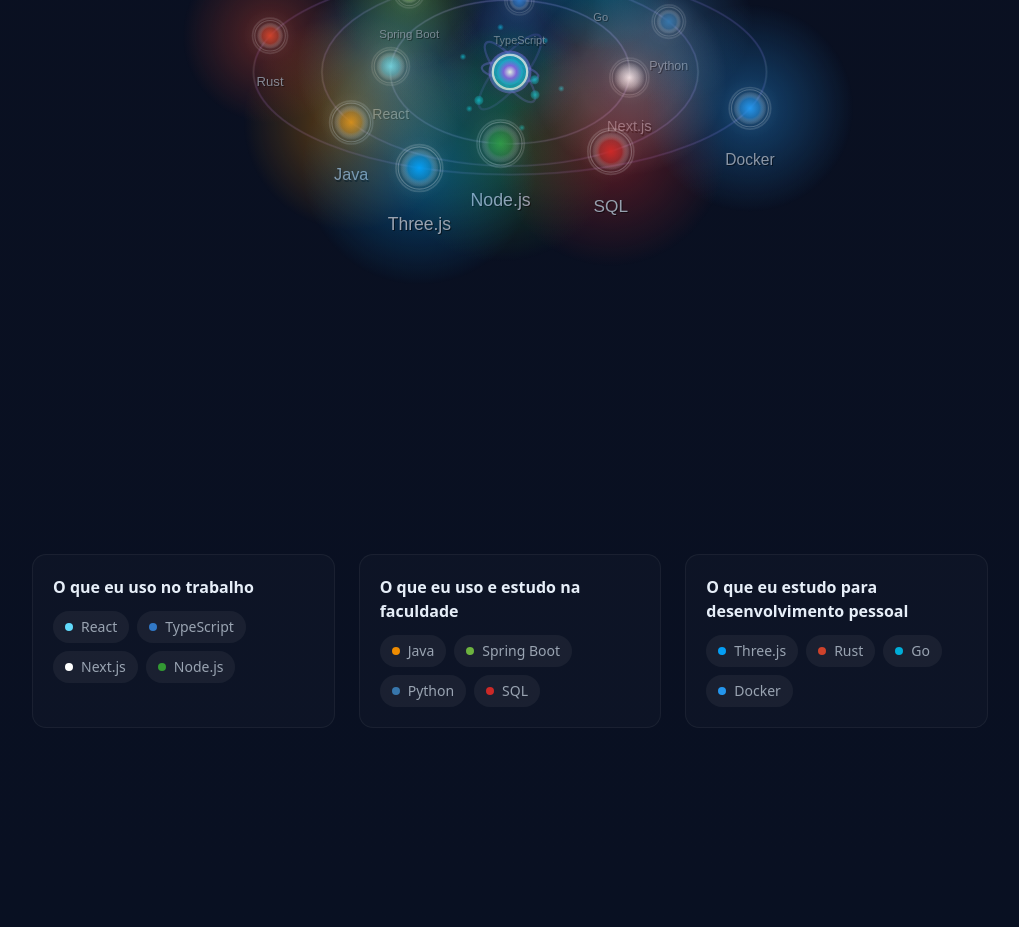
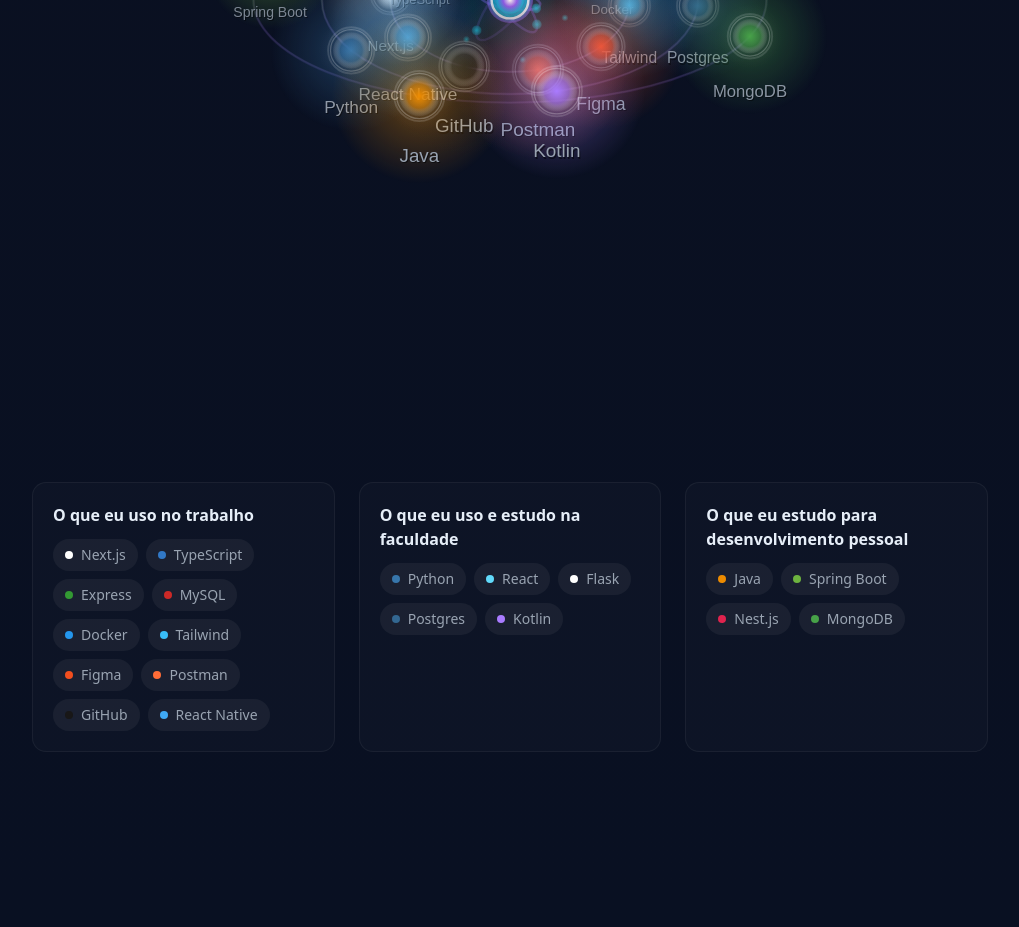
Before and after one commit to WallyssonSousa/my-portfolio, a Next.js app: page / in a window 1280 px wide. Shown: the part 1386-2313 px from the top of the page, without its empty margins (130-1149 px from the left). Built offline with nearby package versions, Linux system fonts and the light colour scheme.

Commit message:
Feat: Adicionando as stacks, e atualizando tamanho do brilho dos elementos

```diff
--- a/components/stacks.tsx
+++ b/components/stacks.tsx
@@ -42,10 +42,17 @@
     {
       title: "O que eu uso no trabalho",
       techs: [
-        { name: "React", color: "#61DAFB", shadowColor: "rgba(97, 218, 251, 0.4)" },
+        { name: "Next.js", color: "#FFFFFF", shadowColor: "rgba(255, 255, 255, 0.3)" },
         { name: "TypeScript", color: "#3178C6", shadowColor: "rgba(49, 120, 198, 0.4)" },
-        { name: "Next.js", color: "#FFFFFF", shadowColor: "rgba(255, 255, 255, 0.3)" },
-        { name: "Node.js", color: "#339933", shadowColor: "rgba(51, 153, 51, 0.4)" },
+        { name: "Express", color: "#339933", shadowColor: "rgba(51, 153, 51, 0.4)" },
+        { name: "MySQL", color: "#CC2927", shadowColor: "rgba(204, 41, 39, 0.4)" },
+        { name: "Docker", color: "#2496ED", shadowColor: "rgba(36, 150, 237, 0.4)" },
+        { name: "Tailwind", color: "#38BDF8", shadowColor: "rgba(56, 189, 248, 0.4)" },
+        { name: "Figma", color: "#F24E1E", shadowColor: "rgba(242, 78, 30, 0.4)" },
+        { name: "Postman", color: "#FF6C37", shadowColor: "rgba(255, 108, 55, 0.4)" },
+        { name: "GitHub", color: "#181717", shadowColor: "rgba(24, 23, 23, 0.4)" },
+        { name: "React Native", color: "#3FA9F5", shadowColor: "rgba(63, 169, 245, 0.4)"}
+
       ],
       radiusRatio: 0.35, // 35% of base radius
       speed: 0.0005,
@@ -54,10 +61,11 @@
     {
       title: "O que eu uso e estudo na faculdade",
       techs: [
-        { name: "Java", color: "#ED8B00", shadowColor: "rgba(237, 139, 0, 0.4)" },
-        { name: "Spring Boot", color: "#6DB33F", shadowColor: "rgba(109, 179, 63, 0.4)" },
         { name: "Python", color: "#3776AB", shadowColor: "rgba(55, 118, 171, 0.4)" },
-        { name: "SQL", color: "#CC2927", shadowColor: "rgba(204, 41, 39, 0.4)" },
+        { name: "React", color: "#61DAFB", shadowColor: "rgba(97, 218, 251, 0.4)" },
+        { name: "Flask", color: "#FFFFFF", shadowColor: "rgba(255, 255, 255, 0.3)" },
+        { name: "Postgres", color: "#336791", shadowColor: "rgba(51, 103, 145, 0.4)" },
+        { name: "Kotlin", color: "#A97BFF", shadowColor: "rgba(169, 123, 255, 0.4)" },
       ],
       radiusRatio: 0.55, // 55% of base radius
       speed: 0.0004,
@@ -66,10 +74,10 @@
     {
       title: "O que eu estudo para desenvolvimento pessoal",
       techs: [
-        { name: "Three.js", color: "#049EF4", shadowColor: "rgba(4, 158, 244, 0.4)" },
-        { name: "Rust", color: "#CE422B", shadowColor: "rgba(206, 66, 43, 0.4)" },
-        { name: "Go", color: "#00ADD8", shadowColor: "rgba(0, 173, 216, 0.4)" },
-        { name: "Docker", color: "#2496ED", shadowColor: "rgba(36, 150, 237, 0.4)" },
+        { name: "Java", color: "#ED8B00", shadowColor: "rgba(237, 139, 0, 0.4)" },
+        { name: "Spring Boot", color: "#6DB33F", shadowColor: "rgba(109, 179, 63, 0.4)" },
+        { name: "Nest.js", color: "#E0234E", shadowColor: "rgba(224, 35, 78, 0.4)" },
+        { name: "MongoDB", color: "#47A248", shadowColor: "rgba(71, 162, 72, 0.4)" },
       ],
       radiusRatio: 0.75, // 75% of base radius
       speed: 0.0003,
@@ -107,7 +115,7 @@
       const centerY = rect.height / 2
 
       const baseRadius = Math.min(rect.width, rect.height) * 0.38
-      const scaleFactor = baseRadius / 300 // Scale all elements proportionally
+      const scaleFactor = baseRadius / 280 // Reduzido de 300 para 280 para elementos maiores
 
       ctx.clearRect(0, 0, rect.width, rect.height)
 
@@ -251,7 +259,7 @@
           const iconSize = 32 * scale * scaleFactor
 
           const shadowColor = tech.shadowColor || `${tech.color}40`
-          const glowSize = iconSize * 2.5
+          const glowSize = iconSize * 1.75
           const glowGradient = ctx.createRadialGradient(x, y, 0, x, y, glowSize)
           glowGradient.addColorStop(0, shadowColor)
           glowGradient.addColorStop(0.5, shadowColor.replace(/[\d.]+\)$/, "0.2)"))
@@ -329,15 +337,12 @@
         Tecnologias &{" "}
         <span className="bg-gradient-to-r from-[#8b5cf6] to-[#06b6d4] bg-clip-text text-transparent">Ferramentas</span>
       </h2>
-      <p className="mb-8 text-center text-sm text-[#9aa4b2] sm:mb-10 sm:text-base lg:mb-12">
-        Meu ecossistema de desenvolvimento em órbita
-      </p>
 
       <div className="px-4 sm:px-6 lg:px-8">
         <div className="mb-6 flex justify-center sm:mb-8">
           <canvas
             ref={canvasRef}
-            className="h-[550px] w-full max-w-[1000px] sm:h-[700px] md:h-[800px] lg:h-[900px]"
+            className="h-[700px] w-full max-w-[1000px] sm:h-[750px] md:h-[850px] lg:h-[900px]"
             style={{ maxHeight: "900px" }}
           />
         </div>
```
